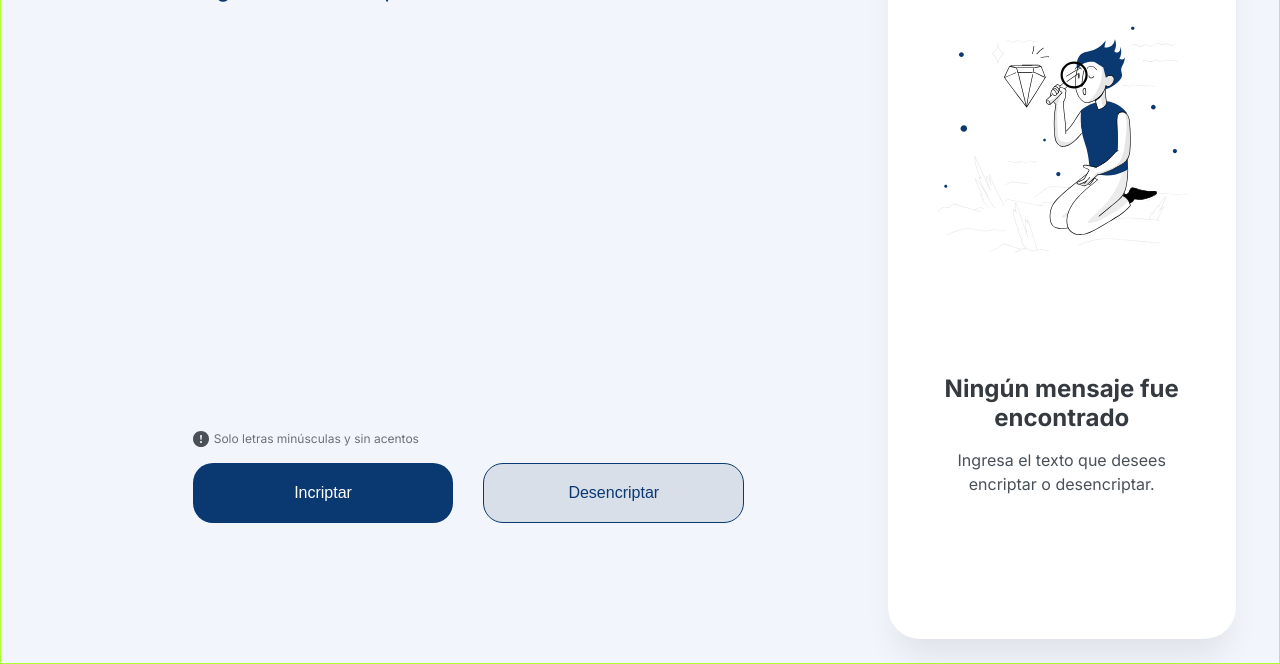
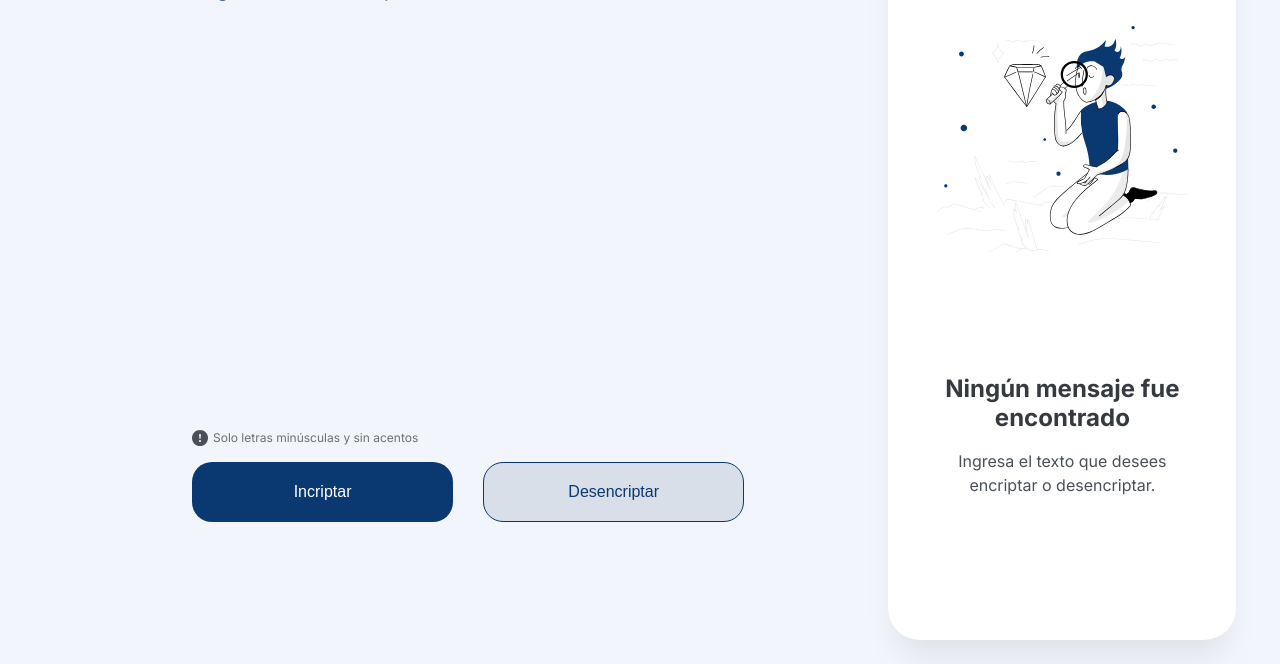
Before and after one commit to igmeMarcial/-ChallengeNextOneProgram.github.io, a plain HTML site: page index.html in a window 1280 px wide. Shown: the part 136-800 px from the top of the page. Drawn offline with Linux system fonts and the light colour scheme.

```diff
--- a/style.css
+++ b/style.css
@@ -8,7 +8,7 @@ body{
     grid-template-columns: 15% 1fr 34%;
 background-color: #F3F5FC;
 font-family: 'Inter', sans-serif;
-    border: 1px greenyellow solid;
+
 }
 
 header{
@@ -200,6 +200,3 @@ opacity: 0.8;
   }
 
 }
-main{
-    /* padding-bottom: 20px; */
-}
```
